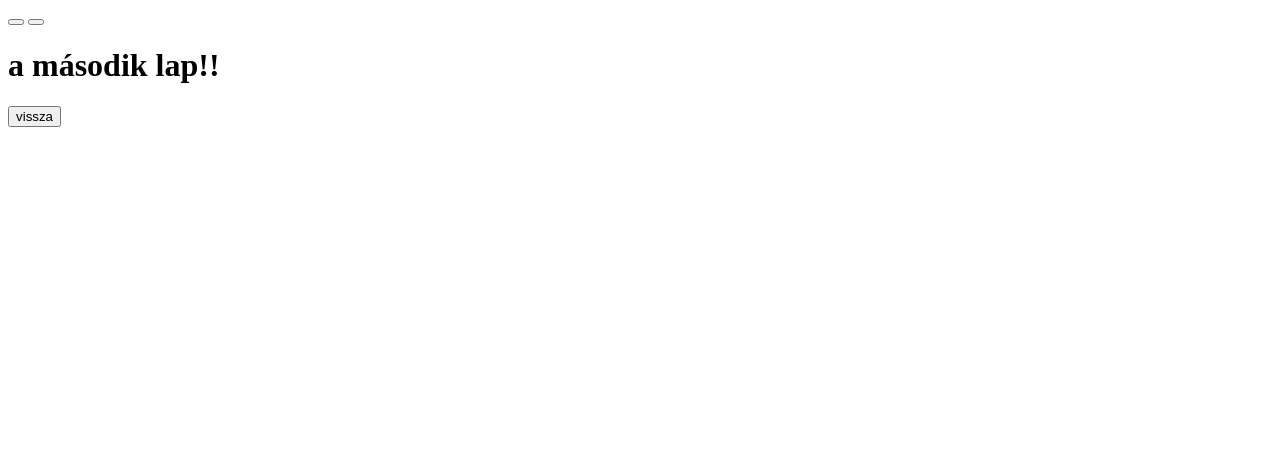
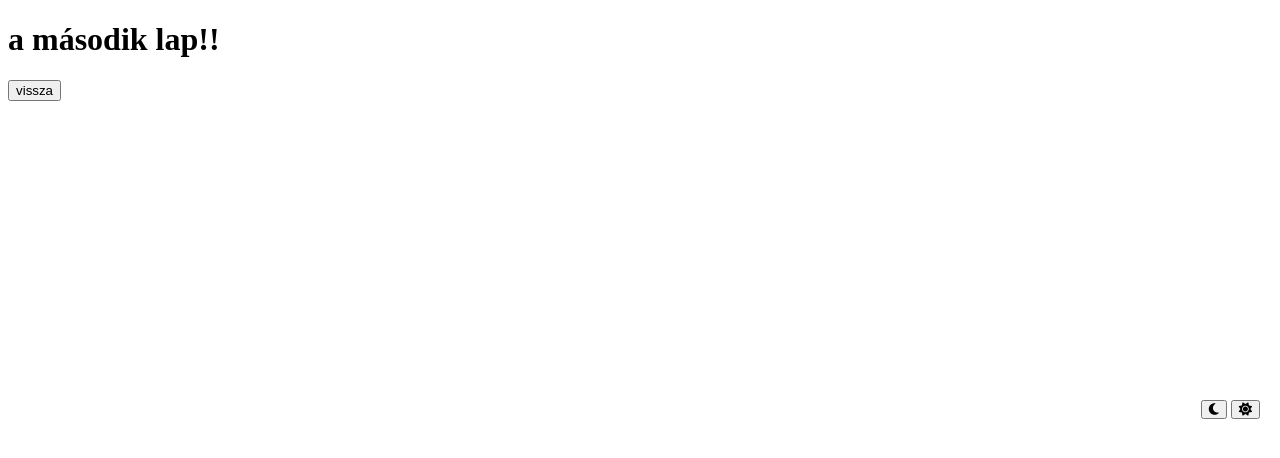
Before and after one commit to Mini-Monki/monki.github.io, a plain HTML site: page second_page.html in a window 1280 px wide. Drawn offline with Linux system fonts and the light colour scheme.

Commit message:
Add stylesheets and script to second_page.html

```diff
--- a/second_page.html
+++ b/second_page.html
@@ -2,6 +2,8 @@
 <html>
   <head>
     <title>másod lap!</title>
+    <link rel="stylesheet" href="https://cdnjs.cloudflare.com/ajax/libs/font-awesome/6.4.0/css/all.min.css">
+    <link rel="stylesheet" href="style.css">
   </head>
   <body>
     <nav class="navbar">
@@ -11,4 +13,5 @@
     <h1>a második lap!!</h1>
     <button onclick="window.location.href='index.html'"> vissza </button>
   </body>
+    <script src="light_switch.js"> </script>
 </html>
```
